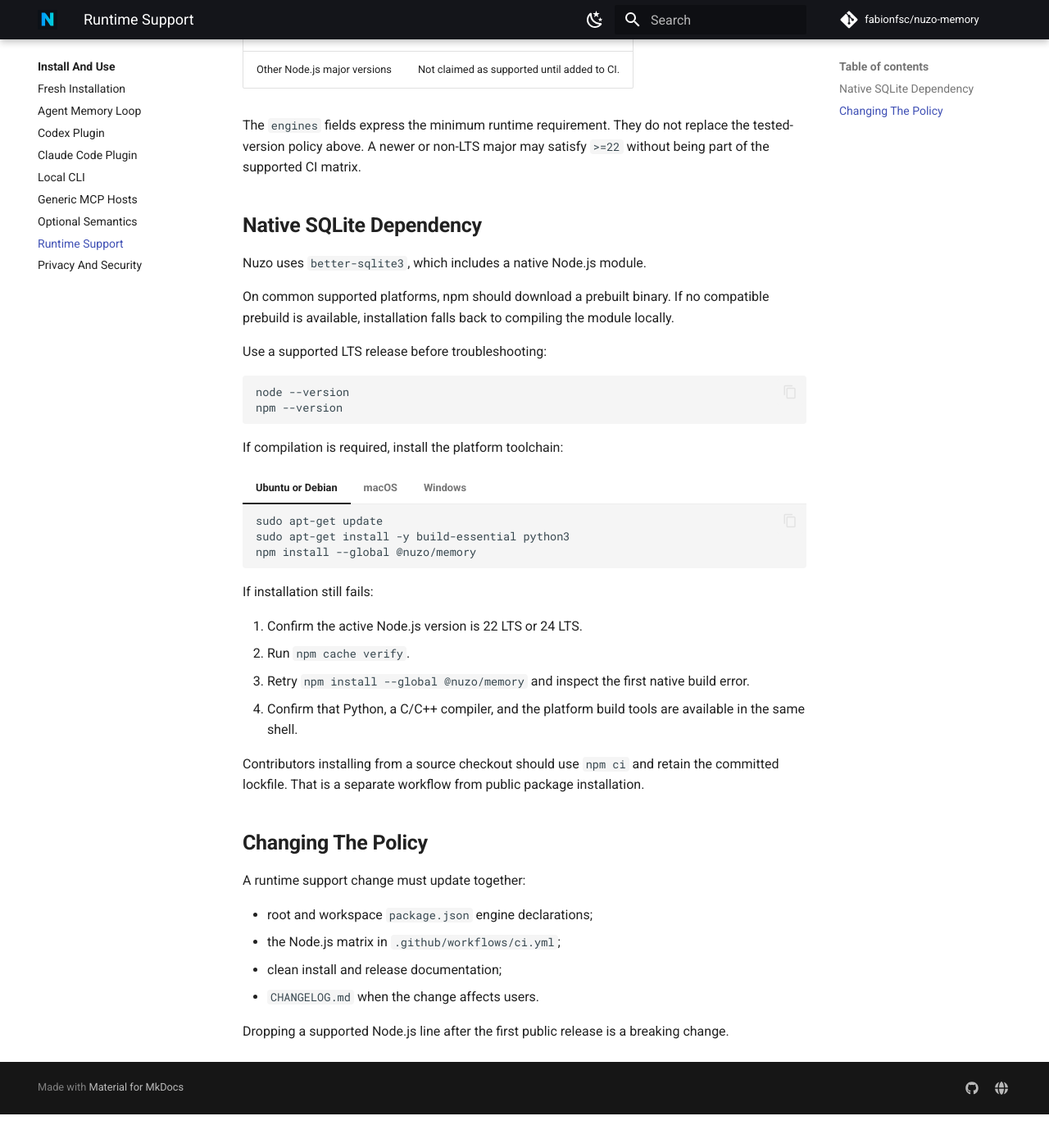
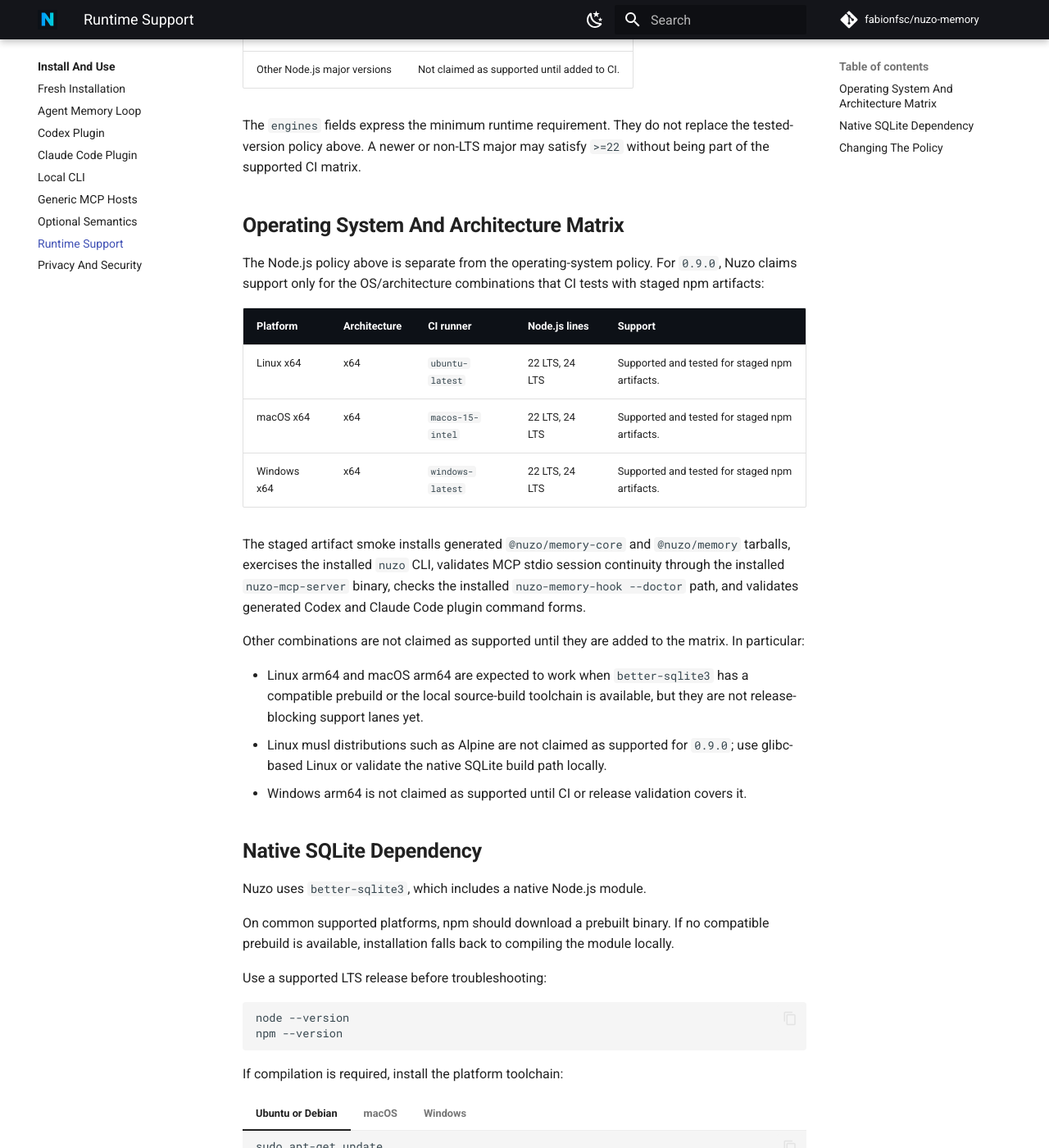
Before and after one commit to fabionfsc/nuzo-memory, an MkDocs documentation site: the page built from docs/operations/runtime-support.md, in a window 1280 px wide and 1400 px high, scrolled down 506 px. Shown: the whole window at 82% size. Built offline with MkDocs 1.6.1 and Material for MkDocs 9.7.7, drawn with Linux system fonts in a browser that asks for light colours; comment, search, counter and statistics services are not loaded; before the commit the page ends 1865 px from its top, so only the background shows below that.

Commit message:
ci: add os artifact smoke matrix
Closes #185

```diff
--- a/docs/operations/runtime-support.md
+++ b/docs/operations/runtime-support.md
@@ -17,6 +17,36 @@
 The `engines` fields express the minimum runtime requirement. They do not replace
 the tested-version policy above. A newer or non-LTS major may satisfy `>=22`
 without being part of the supported CI matrix.
+
+## Operating System And Architecture Matrix
+
+The Node.js policy above is separate from the operating-system policy. For
+`0.9.0`, Nuzo claims support only for the OS/architecture combinations that CI
+tests with staged npm artifacts:
+
+| Platform | Architecture | CI runner | Node.js lines | Support |
+| --- | --- | --- | --- | --- |
+| Linux x64 | x64 | `ubuntu-latest` | 22 LTS, 24 LTS | Supported and tested for staged npm artifacts. |
+| macOS x64 | x64 | `macos-15-intel` | 22 LTS, 24 LTS | Supported and tested for staged npm artifacts. |
+| Windows x64 | x64 | `windows-latest` | 22 LTS, 24 LTS | Supported and tested for staged npm artifacts. |
+
+The staged artifact smoke installs generated `@nuzo/memory-core` and
+`@nuzo/memory` tarballs, exercises the installed `nuzo` CLI, validates MCP
+stdio session continuity through the installed `nuzo-mcp-server` binary,
+checks the installed `nuzo-memory-hook --doctor` path, and validates generated
+Codex and Claude Code plugin command forms.
+
+Other combinations are not claimed as supported until they are added to the
+matrix. In particular:
+
+- Linux arm64 and macOS arm64 are expected to work when `better-sqlite3` has a
+  compatible prebuild or the local source-build toolchain is available, but
+  they are not release-blocking support lanes yet.
+- Linux musl distributions such as Alpine are not claimed as supported for
+  `0.9.0`; use glibc-based Linux or validate the native SQLite build path
+  locally.
+- Windows arm64 is not claimed as supported until CI or release validation
+  covers it.
 
 ## Native SQLite Dependency
 
--- a/package.json
+++ b/package.json
@@ -29,6 +29,7 @@
     "smoke:cli": "npm run build && rm -rf /tmp/nuzo-cli-smoke && npm run nuzo -- memory --store /tmp/nuzo-cli-smoke/memories.sqlite init && npm run nuzo -- memory --store /tmp/nuzo-cli-smoke/memories.sqlite remember \"CLI smoke backup restore fake data.\" --kind note --tag smoke && npm run nuzo -- memory --store /tmp/nuzo-cli-smoke/memories.sqlite integrity && npm run nuzo -- memory --store /tmp/nuzo-cli-smoke/memories.sqlite backup --path /tmp/nuzo-cli-smoke/memories.backup.sqlite --overwrite && npm run nuzo -- memory --store /tmp/nuzo-cli-smoke/restored.sqlite restore /tmp/nuzo-cli-smoke/memories.backup.sqlite --yes && npm run nuzo -- memory --store /tmp/nuzo-cli-smoke/restored.sqlite integrity && NUZO_DOCTOR_SKIP_GIT=1 npm run nuzo -- memory --store /tmp/nuzo-cli-smoke/restored.sqlite doctor",
     "smoke:host-hooks": "npm run build && node tools/host-hook-continuity.mjs",
     "smoke:host-canary": "npm run build && node tools/host-nuzo37-canary.mjs",
+    "smoke:os-artifacts": "npm run package:npm && node tools/validate-npm-artifacts.mjs && npm run package:plugins",
     "smoke:claude-code-plugin": "node tools/smoke-claude-code-plugin-artifact.mjs",
     "smoke:codex-plugin": "node tools/smoke-codex-plugin-artifact.mjs",
     "smoke:published:cli": "node tools/smoke-published-cli.mjs",
```
Also changed, not shown: CHANGELOG.md (+3 -0 lines), docs/operations/release-checklist.md (+16 -0 lines), docs/operations/testing-strategy.md (+23 -0 lines), 6 other files.
